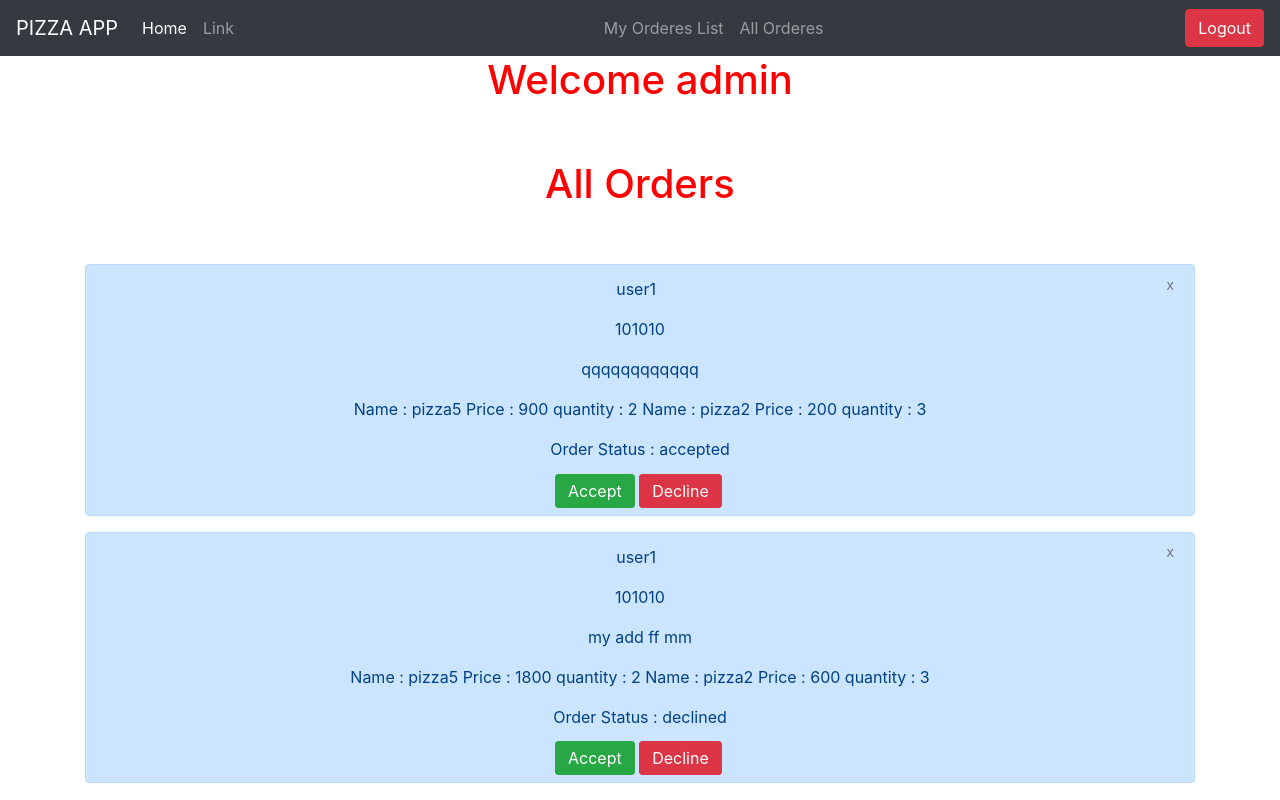
After one commit to FatemehMaleki1975/DjangoPizza, a Django app: page /allorders/ in a window 1280 px wide. The commit adds this page. Run offline with Django 3.2, Linux system fonts and the light colour scheme; a user stored in the database is signed in; data comes from the database, SQL or seed files in the repository; both versions use the stored data as it was after the commit; some libraries are stand-ins or nearby versions.

Commit message:
Admin Console added

```diff
--- a/pizzaapp/models.py
+++ b/pizzaapp/models.py
@@ -26,6 +26,7 @@ class  OrderModel(models.Model):
 	phoneno = models.CharField(max_length = 10)
 	address = models.CharField(max_length = 200)
 	ordereditems = models.CharField(max_length =200)
+	status = models.CharField(max_length = 20)
 
 	def __str__(self):
-		return self.username + " | " + self.phoneno + " | " + self.address + " | " + self.ordereditems
+		return self.username + " | " + self.phoneno + " | " + self.address + " | " + self.ordereditems + " | " + self.status
--- /dev/null
+++ b/pizzaapp/templates/allorders.html
@@ -0,0 +1,28 @@
+{% extends 'base.html'%}
+
+{% block content %}
+
+	<h1 style="text-align: center; color: red;">Welcome {{username}}</h1>
+	<br/>
+	<br/>
+	<h1 style="text-align: center; color: red;"> All Orders</h1>
+	<br/>
+	<br/>
+	{%for order in orders %}
+		<div class="alert alert-primary alert-dismissable" role="alert">
+			<button class="close" data-dismiss="alert">
+				<small><sup>x</sup></small>
+			</button>
+			<p style="text-align: center;"> {{ order.username }} </p>
+			<p style="text-align: center;"> {{ order.phoneno }} </p>
+			<p style="text-align: center;"> {{ order.address }} </p>
+			<p style="text-align: center;"> {{ order.ordereditems }} </p>
+			<p style="text-align: center;"> Order Status : {{ order.status }} </p>
+			<div class="container" style="width: 200px; margin: auto;">
+				<a class="btn btn-success" style="display: inline;" href="{% url 'acceptorder' order.id %}">Accept</a>
+				<a class="btn btn-danger" style="display: inline;" href="{% url 'declineorder' order.id %}">Decline</a>
+			</div>
+
+		</div>
+	{% endfor %}
+{% endblock%}
--- a/pizzaapp/templates/base.html
+++ b/pizzaapp/templates/base.html
@@ -27,6 +27,15 @@
 	        <a class="nav-link" href="/">Link</a>
 	      </li>
 	    </ul>
+	    <ul class="navbar-nav mr-auto">
+	      <li class="nav-item">
+	        <a class="nav-link" href="{% url 'userorders' %}">My Orderes List</a>
+	      </li>
+	      <li class="nav-item">
+	        <a class="nav-link" href="{% url 'allorders' %}"> All Orderes </a>
+	      </li>
+	    </ul>
+
 	    {% if showLogoutButton %}
 	    	{% if isAdmin %}
 			    <form class="form-inline my-2 my-lg-0">
--- a/pizzaapp/templates/customerpage.html
+++ b/pizzaapp/templates/customerpage.html
@@ -30,7 +30,7 @@
 				  	<tr>
 				      <th scope="row">{{pizza.pizzaName}}</th>
 				      <td>{{pizza.pizzaPrice}}</td>
-				      <td><input type="number" name="{{pizza.id}}"  value ="0" style="width: 60px"></td>
+				      <td><input type="number" name="{{pizza.id}}"  value ="0"  min ="0" style="width: 60px"></td>
 
 				    </tr>
 			  	{% endfor %}
--- a/pizzaapp/urls.py
+++ b/pizzaapp/urls.py
@@ -16,5 +16,9 @@ urlpatterns = [
 	path('customerpage/',views.customerpage, name = 'customerpage'),
     path('logoutuser/',views.logoutuser, name = 'logoutuser'),
     path('placeorder/',views.placeorder, name = 'placeorder'),
+    path('userorders/',views.userorders, name = 'userorders'),
+    path('allorders/',views.allorders, name = 'allorders'),
+    path('acceptorder/<orderId>',views.acceptorder, name = 'acceptorder'),
+    path('declineorder/<orderId>',views.declineorder, name = 'declineorder'),
 
 ]
--- a/pizzaapp/views.py
+++ b/pizzaapp/views.py
@@ -41,6 +41,8 @@ def logoutadmin(request):
 	return redirect('adminloginview')
 
 def addpizza(request):
+	if not request.user.is_authenticated :
+		return redirect('userlogin')
 	# name = request.POST['pizzaName']
 	# price = request.POST['pizzaPrice']
 	# PizzaModel(pizzaName = name , pizzaPrice = price).save
@@ -54,6 +56,8 @@ def addpizza(request):
 	return redirect ('adminhomepageview')
 
 def deletepizza(request,pizza_id):
+	if not request.user.is_authenticated :
+		return redirect('userlogin')
 	# PizzaModel.objects.filter(id = pizza_id).delete()
 	pizza = PizzaModel.objects.get(pk=pizza_id)
 	pizza.delete()
@@ -111,6 +115,8 @@ def userauthenticate(request):
 		return redirect('userlogin')
 
 def customerpage(request):
+	if not request.user.is_authenticated :
+		return redirect('userlogin')
 	username = request.user.username
 	showLogoutButton = True
 	isAdmin = False
@@ -122,6 +128,8 @@ def logoutuser(request):
 	return redirect('userlogin')
 
 def placeorder(request):
+	if not request.user.is_authenticated :
+		return redirect('userlogin')
 	username = request.user.username
 	phoneno = CustomerModel.objects.filter(userid = request.user.id )[0].phoneno
 	address = request.POST['address']
@@ -133,7 +141,42 @@ def placeorder(request):
 		price = pizza.pizzaPrice
 		quantity = request.POST.get(str(pizzaid)," ")
 		if str(quantity) != "0" and str(quantity) != " " :
-			ordereditems = ordereditems + "Name : "+ name + " " + "Price : "+ price + " " + "quantity : "+ quantity +"    "
+			ordereditems = ordereditems + "Name : "+ name + " " + "Price : "+ str(int(quantity)*int(price)) + " " + "quantity : "+ quantity +"    "
 	OrderModel(username = username, phoneno = phoneno, address = address, ordereditems = ordereditems).save()
 	messages.success(request,('Order was successfully placed!'))
 	return redirect ('customerpage')
+
+def userorders(request):
+	if not request.user.is_authenticated or request.user.username == "admin" :
+		return redirect ('userlogin')
+	showLogoutButton = True
+	isAdmin = False
+	username = request.user.username
+	orders = OrderModel.objects.filter(username = username)
+	context = {'orders' : orders, 'username':username, 'showLogoutButton':showLogoutButton, 'isAdmin':isAdmin}
+	return render(request,'userorders.html',context)
+
+def allorders(request):
+	if request.user.username == "admin" :
+		showLogoutButton = True
+		isAdmin = True
+		username = request.user.username
+		orders = OrderModel.objects.all()
+		context = {'orders' : orders, 'username':username, 'showLogoutButton':showLogoutButton, 'isAdmin':isAdmin}
+		return render(request,'allorders.html',context)
+	else:
+		return redirect(adminloginview)
+
+def acceptorder(request, orderId):
+	order = OrderModel.objects.filter(id = orderId)[0]
+	order.status ="accepted"
+	order.save()
+	# return redirect(allorders)
+	return redirect(request.META['HTTP_REFERER'])
+
+def declineorder(request,orderId):
+	order = OrderModel.objects.filter(id = orderId)[0]
+	order.status ="declined"
+	order.save()
+	# return redirect(allorders)
+	return redirect(request.META['HTTP_REFERER'])
```
Also changed, not shown: pizzaapp/templates/userorders.html (added, +22 -0 lines), db.sqlite3, pizzaapp/migrations/0006_ordermodel_status.py (added).
